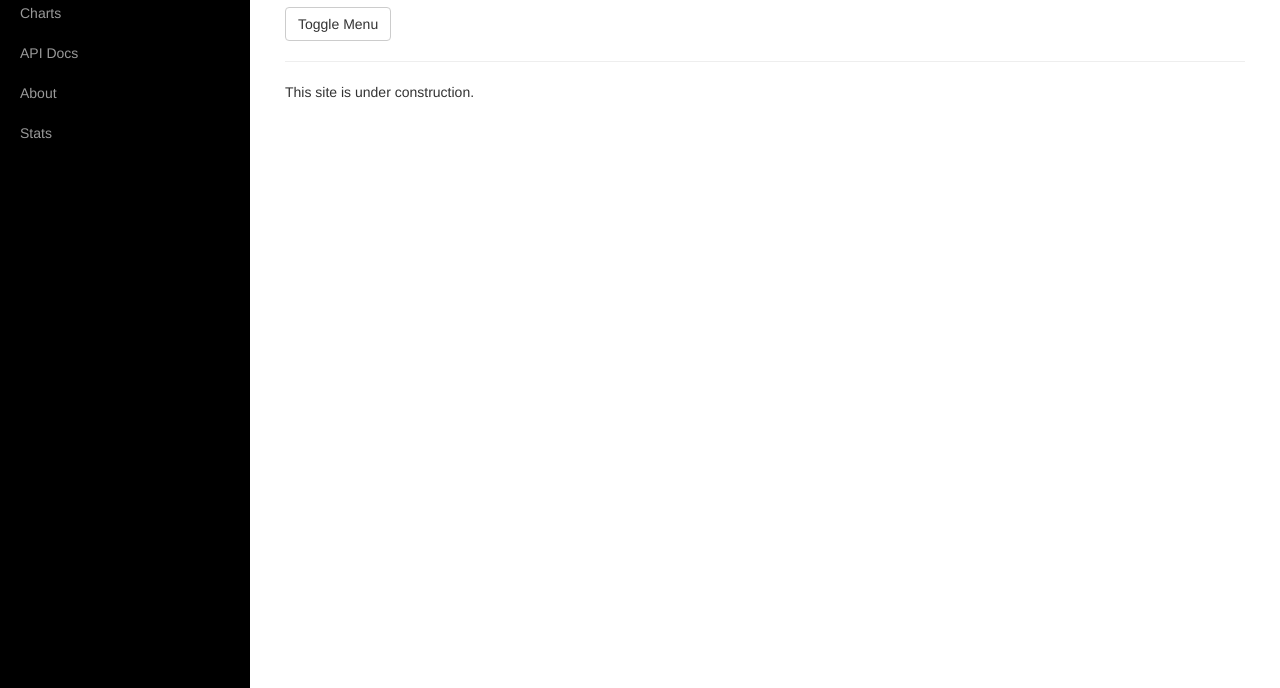
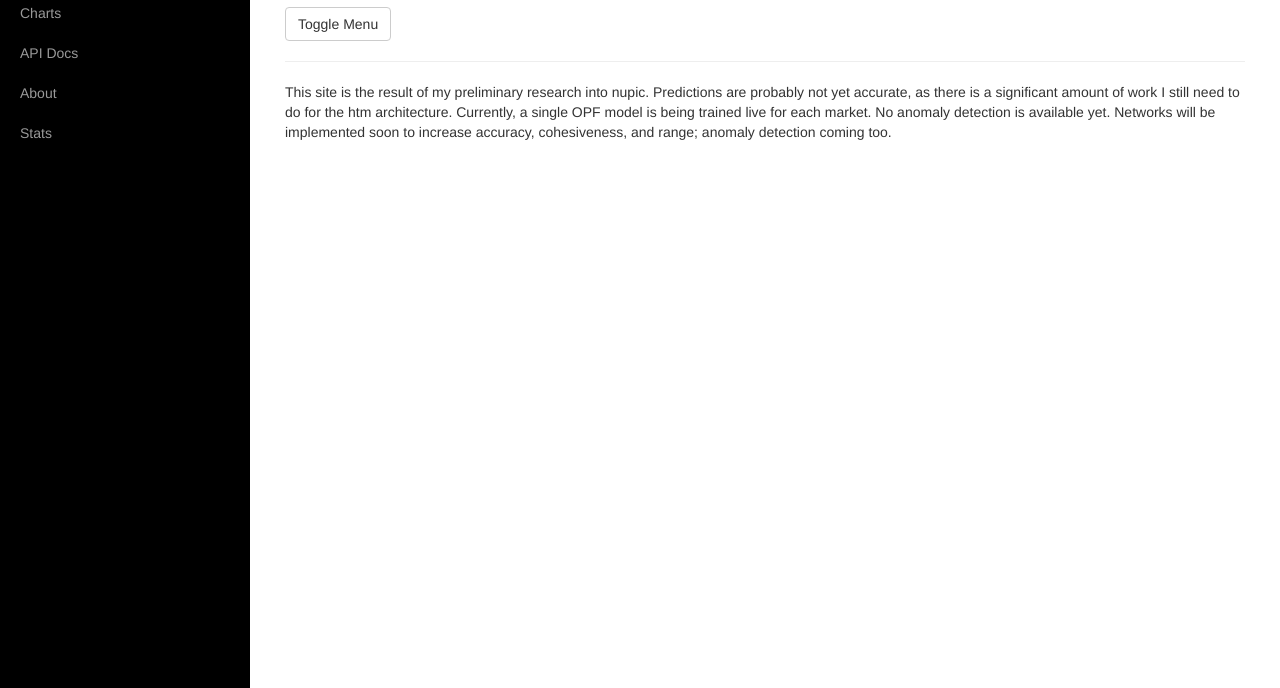
Before and after one commit to nytopop/ixm, a plain HTML site: page template/index.html in a window 1280 px wide. Shown: the part 112-800 px from the top of the page. Drawn offline with Linux system fonts and the light colour scheme; files that its build step writes are made by us from their sources; files whose address does not match are found by name.

Commit message:
bin folder

```diff
--- a/template/index.html
+++ b/template/index.html
@@ -67,7 +67,7 @@
 						<a href="#menu-toggle" class="btn btn-default" id="menu-toggle">Toggle Menu</a>
 						<hr>
 
-						<p>This site is under construction.</p>
+						<p>This site is the result of my preliminary research into nupic. Predictions are probably not yet accurate, as there is a significant amount of work I still need to do for the htm architecture. Currently, a single OPF model is being trained live for each market. No anomaly detection is available yet. Networks will be implemented soon to increase accuracy, cohesiveness, and range; anomaly detection coming too.</p>
                     </div>
                 </div>
             </div>
```
Also changed, not shown: 2 other files.
